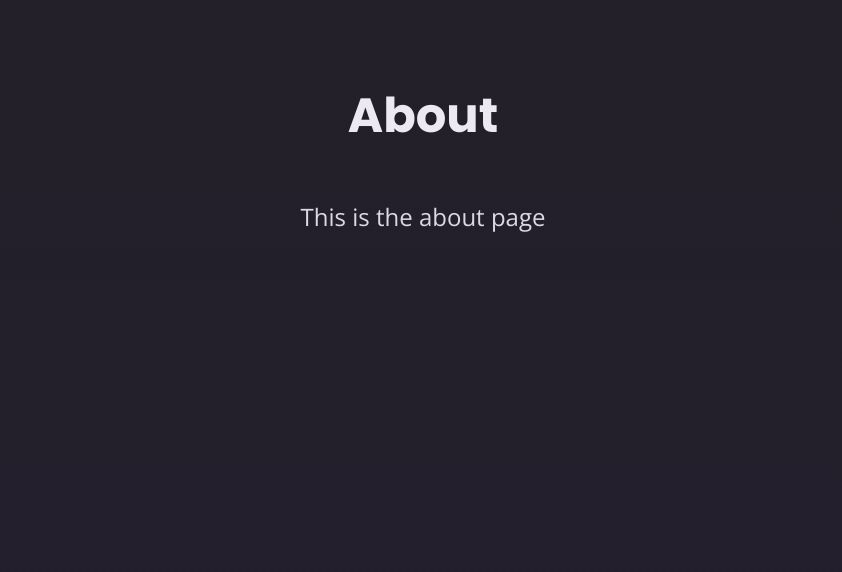
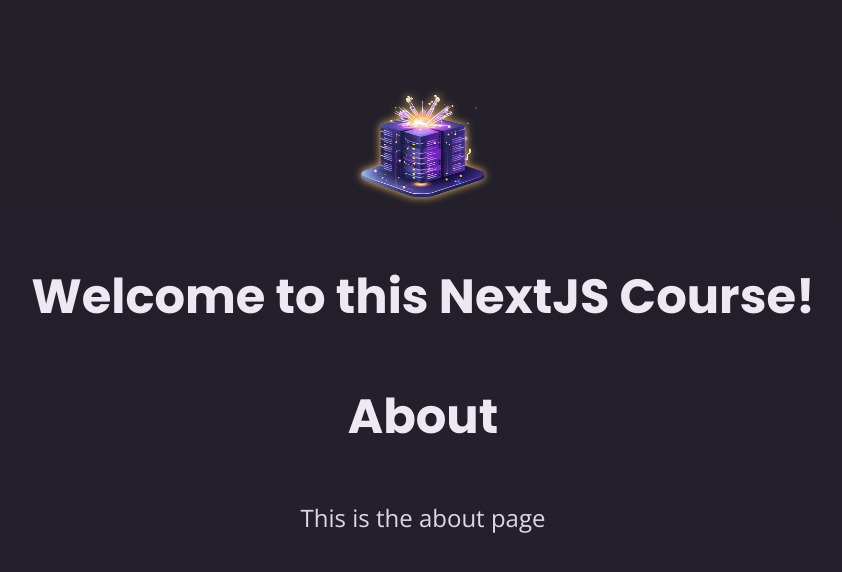
Before and after one commit to svyatoslav-e/foods, a Next.js app: page /about in a window 1280 px wide. Shown: the top 572 px of the page, without its empty margins (217-1059 px from the left). Built offline with nearby package versions, Linux system fonts and the light colour scheme.

Commit message:
chore: Update import paths for header component in about and home pages

```diff
--- a/app/about/page.js
+++ b/app/about/page.js
@@ -1,7 +1,10 @@
+import Header from "@/components/header";
+
 export default function About() {
   console.log("About executed");
   return (
     <main>
+        <Header />
       <h1>About</h1>
       <p>This is the about page</p>
     </main>
--- a/app/page.js
+++ b/app/page.js
@@ -1,5 +1,5 @@
 import Link from 'next/link';
-import Header from './components/header';
+import Header from "@/components/header";
 
 export default function Home() {
   console.log('Home executed')
```
Also changed, not shown: components/header.js (renamed from app/components/header.js).
